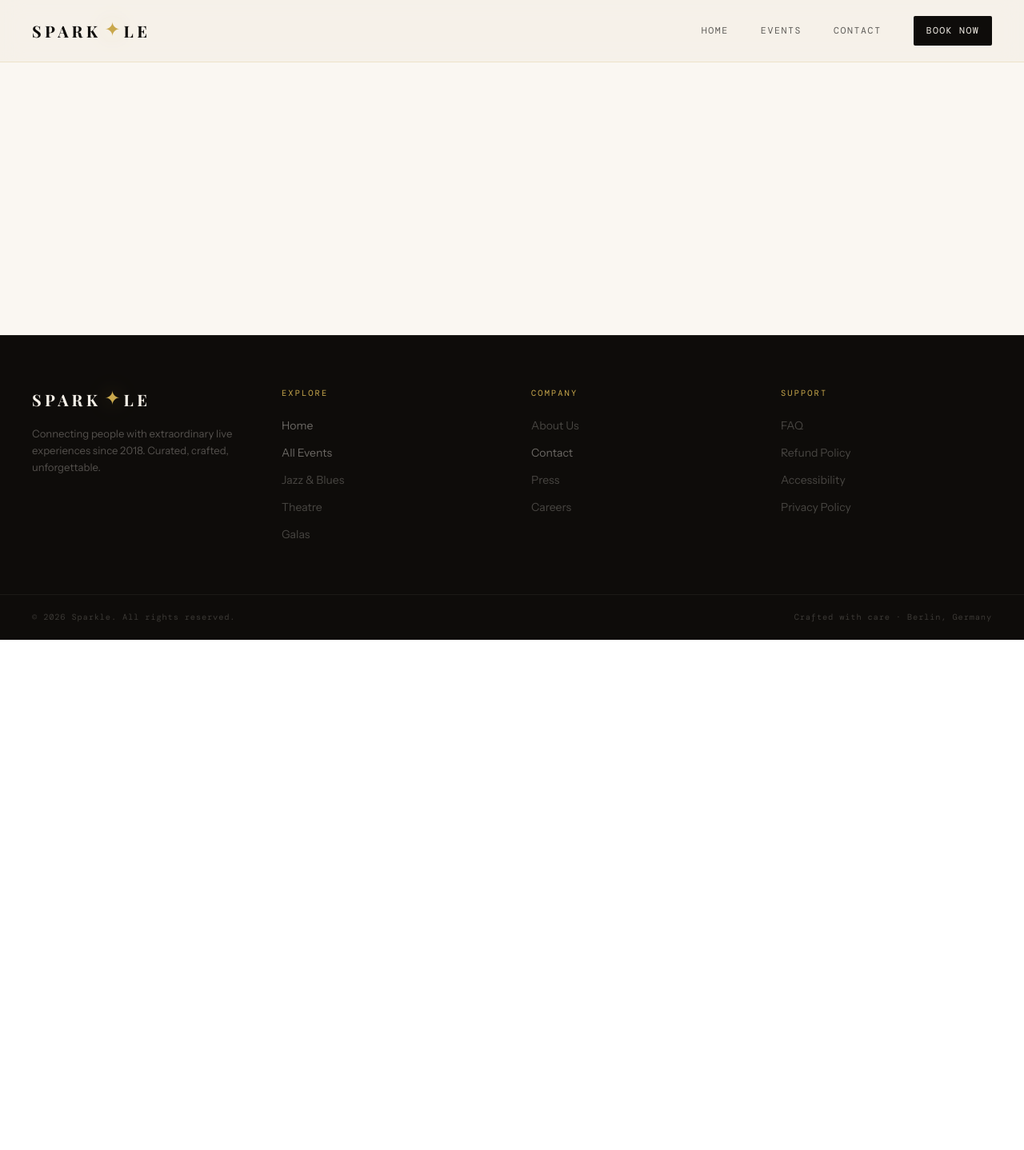
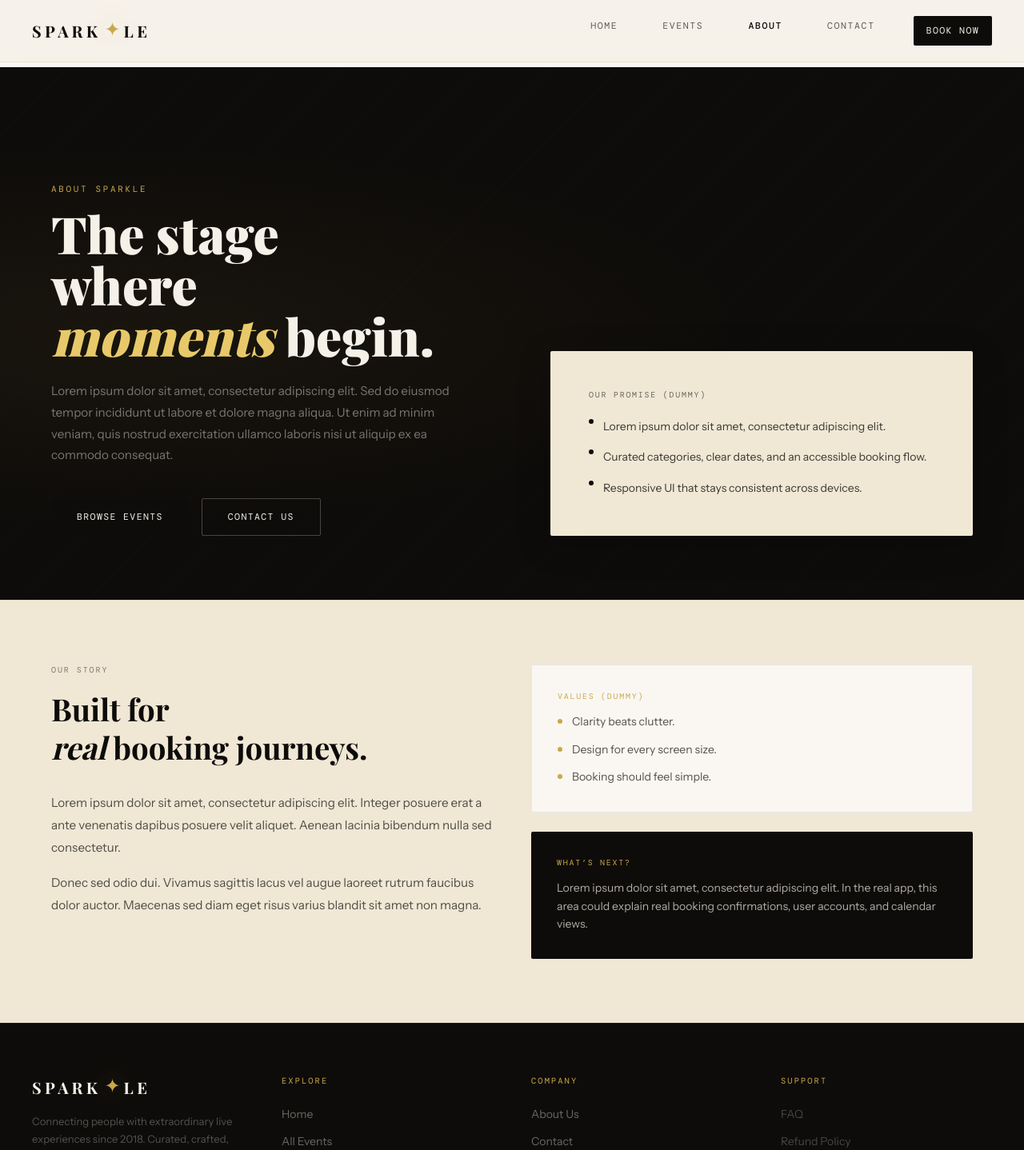
Before and after one commit to Shomen/events, a Nuxt app: page /about in a window 1280 px wide. Shown: the top 1438 px of the page at 80% size. Before the commit the page ends 800 px from the top, so only its background shows below. Built offline with nearby package versions, Linux system fonts and the light colour scheme; a web font is replaced by a local one.

Commit message:
add about page, events listing, booking flow, contact page fix month labels, update footer and README

```diff
--- a/app/components/AppFooter.vue
+++ b/app/components/AppFooter.vue
@@ -44,7 +44,9 @@
         </div>
         <ul class="flex flex-col gap-2.5 list-none p-0 m-0">
           <li>
-            <span class="text-sm text-cream/25 cursor-default">About Us</span>
+            <NuxtLink to="/about" class="text-sm text-cream/40 hover:text-cream transition-colors">
+              About Us
+            </NuxtLink>
           </li>
           <li>
             <NuxtLink to="/contact" class="text-sm text-cream/40 hover:text-cream transition-colors">
--- a/app/components/AppHeader.vue
+++ b/app/components/AppHeader.vue
@@ -1,4 +1,7 @@
 <script setup lang="ts">
+import { computed } from 'vue'
+import { useEventsCatalog } from '../composables/useEventsCatalog'
+
 const { data: catalog } = useEventsCatalog()
 
 const bookHref = computed(() => {
@@ -9,21 +12,34 @@ const bookHref = computed(() => {
 
 <template>
   <header
-    class="fixed top-0 left-0 right-0 z-[100] flex flex-wrap items-center justify-between gap-4 border-b border-gold/20 bg-cream/85 px-5 py-4 backdrop-blur-[14px] sm:px-10 sm:py-5"
+    class="fixed top-0 left-0 right-0 z-[100] border-b border-gold/20 bg-cream/85 px-5 py-4 backdrop-blur-[14px] sm:px-10 sm:py-5"
   >
+    <div
+      class="max-w-[1400px] mx-auto w-full flex flex-col gap-3 sm:flex-row sm:items-center sm:justify-between sm:gap-0"
+    >
+      <div class="flex items-center justify-between">
         <NuxtLink
           to="/"
           class="shrink-0 focus:outline-none focus-visible:ring-2 focus-visible:ring-gold focus-visible:ring-offset-2 focus-visible:ring-offset-cream"
         >
           <SparkleLogo variant="light" />
         </NuxtLink>
+
+        <NuxtLink
+          :to="bookHref"
+          class="bg-ink !text-cream px-4 py-2.5 uppercase tracking-[0.12em] opacity-100 hover:bg-[#1e1a16] transition-colors rounded-sm sm:hidden"
+        >
+          Book Now
+        </NuxtLink>
+      </div>
+
       <nav
-      class="flex flex-wrap items-center gap-6 sm:gap-10 font-mono text-[0.72rem] uppercase tracking-[0.14em]"
+        class="flex flex-wrap justify-center gap-x-3 gap-y-2 font-mono text-[0.64rem] uppercase tracking-[0.14em] sm:justify-end sm:flex-nowrap sm:gap-10 sm:text-[0.72rem]"
         aria-label="Main"
       >
         <NuxtLink
           to="/"
-        class="text-ink/65 hover:text-ink transition-opacity"
+          class="text-ink/65 hover:text-ink transition-opacity px-2 py-1 rounded-sm"
           active-class="!opacity-100 !text-ink font-medium"
           exact-active-class="!opacity-100 !text-ink font-medium"
         >
@@ -31,24 +47,33 @@ const bookHref = computed(() => {
         </NuxtLink>
         <NuxtLink
           to="/events"
-        class="text-ink/65 hover:text-ink transition-opacity"
+          class="text-ink/65 hover:text-ink transition-opacity px-2 py-1 rounded-sm"
           active-class="!opacity-100 !text-ink font-medium"
         >
           Events
         </NuxtLink>
         <NuxtLink
+          to="/about"
+          class="text-ink/65 hover:text-ink transition-opacity px-2 py-1 rounded-sm"
+          active-class="!opacity-100 !text-ink font-medium"
+        >
+          About
+        </NuxtLink>
+        <NuxtLink
           to="/contact"
-        class="text-ink/65 hover:text-ink transition-opacity"
+          class="text-ink/65 hover:text-ink transition-opacity px-2 py-1 rounded-sm"
           active-class="!opacity-100 !text-ink font-medium"
         >
           Contact
         </NuxtLink>
+
         <NuxtLink
           :to="bookHref"
-        class="bg-ink !text-cream px-4 py-2.5 uppercase tracking-[0.12em] opacity-100 hover:bg-[#1e1a16] transition-colors rounded-sm"
+          class="hidden sm:inline-flex bg-ink !text-cream px-4 py-2.5 uppercase tracking-[0.12em] opacity-100 hover:bg-[#1e1a16] transition-colors rounded-sm"
         >
           Book Now
         </NuxtLink>
       </nav>
+    </div>
   </header>
 </template>
--- a/app/layouts/default.vue
+++ b/app/layouts/default.vue
@@ -1,7 +1,7 @@
 <template>
   <div class="min-h-screen flex flex-col bg-paper text-ink font-sans antialiased">
     <AppHeader />
-    <main class="flex-1 w-full pt-[4.75rem] sm:pt-[5.25rem]">
+    <main class="flex-1 w-full pt-[7rem] sm:pt-[5.25rem]">
       <slot />
     </main>
     <AppFooter />
--- /dev/null
+++ b/app/pages/about.vue
@@ -0,0 +1,126 @@
+<script setup lang="ts">
+useHead({ title: 'About — Sparkle' })
+</script>
+
+<template>
+  <div class="space-y-0">
+    <section
+      class="relative px-6 sm:px-10 lg:px-16 pt-28 sm:pt-36 pb-16 lg:pb-20 bg-ink text-cream min-h-[45vh] grid grid-cols-1 lg:grid-cols-2 gap-12 lg:gap-24 items-end overflow-hidden before:absolute before:inset-0 before:pointer-events-none before:bg-[radial-gradient(ellipse_at_10%_50%,rgba(201,168,76,0.06)_0%,transparent_50%),repeating-linear-gradient(135deg,transparent,transparent_60px,rgba(255,255,255,0.008)_60px,rgba(255,255,255,0.008)_61px)]"
+    >
+      <div class="relative z-[1]">
+        <div class="font-mono text-[0.68rem] uppercase tracking-[0.25em] text-gold mb-4">
+          About Sparkle
+        </div>
+        <h1 class="font-display font-black text-4xl sm:text-5xl lg:text-[4rem] leading-[0.95]">
+          The stage<br />
+          where<br /><em class="italic text-gold-light font-display">moments</em> begin.
+        </h1>
+        <p class="text-[0.95rem] leading-[1.75] text-cream/45 font-light max-w-xl mt-6">
+          Lorem ipsum dolor sit amet, consectetur adipiscing elit. Sed do eiusmod tempor incididunt
+          ut labore et dolore magna aliqua. Ut enim ad minim veniam, quis nostrud exercitation
+          ullamco laboris nisi ut aliquip ex ea commodo consequat.
+        </p>
+        <div class="flex flex-wrap gap-4 items-center mt-10">
+          <NuxtLink
+            to="/events"
+            class="inline-block bg-ink text-cream px-8 py-3.5 font-mono text-[0.72rem] uppercase tracking-[0.12em] hover:bg-[#1e1a16] transition-colors rounded-sm"
+          >
+            Browse events
+          </NuxtLink>
+          <NuxtLink
+            to="/contact"
+            class="inline-block border-[1.5px] border-cream/25 text-cream px-8 py-3.5 font-mono text-[0.72rem] uppercase tracking-[0.12em] hover:bg-cream/[0.06] transition-colors rounded-sm"
+          >
+            Contact us
+          </NuxtLink>
+        </div>
+      </div>
+
+      <div class="relative z-[1]">
+        <div class="bg-warm p-6 sm:p-10 lg:p-12 rounded-sm shadow-[0_10px_40px_rgba(0,0,0,0.25)]">
+          <div class="font-mono text-[0.62rem] uppercase tracking-[0.18em] text-ink/60 mb-5">
+            Our promise (dummy)
+          </div>
+          <ul class="space-y-4">
+            <li class="flex items-start gap-3">
+              <span class="mt-0.5 w-1.5 h-1.5 bg-ink rounded-full shrink-0" />
+              <p class="text-ink/80 text-sm leading-relaxed">
+                Lorem ipsum dolor sit amet, consectetur adipiscing elit.
+              </p>
+            </li>
+            <li class="flex items-start gap-3">
+              <span class="mt-0.5 w-1.5 h-1.5 bg-ink rounded-full shrink-0" />
+              <p class="text-ink/80 text-sm leading-relaxed">
+                Curated categories, clear dates, and an accessible booking flow.
+              </p>
+            </li>
+            <li class="flex items-start gap-3">
+              <span class="mt-0.5 w-1.5 h-1.5 bg-ink rounded-full shrink-0" />
+              <p class="text-ink/80 text-sm leading-relaxed">
+                Responsive UI that stays consistent across devices.
+              </p>
+            </li>
+          </ul>
+        </div>
+      </div>
+    </section>
+
+    <section class="px-6 sm:px-10 lg:px-16 py-16 lg:py-20 bg-warm border-t border-ink/[0.08]">
+      <div class="max-w-[1400px] mx-auto">
+        <div class="flex flex-col lg:flex-row lg:items-start gap-12">
+          <div class="lg:w-1/2">
+            <div class="font-mono text-[0.62rem] uppercase tracking-[0.2em] text-ink/50 mb-4">
+              Our story
+            </div>
+            <h2 class="font-display font-bold text-3xl sm:text-[2.4rem] leading-tight text-ink">
+              Built for<br /><em class="font-display italic">real</em> booking journeys.
+            </h2>
+            <div class="mt-8 space-y-4">
+              <p class="text-[0.95rem] leading-[1.85] text-ink/70">
+                Lorem ipsum dolor sit amet, consectetur adipiscing elit. Integer posuere erat a ante
+                venenatis dapibus posuere velit aliquet. Aenean lacinia bibendum nulla sed
+                consectetur.
+              </p>
+              <p class="text-[0.95rem] leading-[1.85] text-ink/70">
+                Donec sed odio dui. Vivamus sagittis lacus vel augue laoreet rutrum faucibus
+                dolor auctor. Maecenas sed diam eget risus varius blandit sit amet non magna.
+              </p>
+            </div>
+          </div>
+
+          <div class="lg:w-1/2 space-y-6">
+            <div class="bg-paper border-[1.5px] border-ink/12 p-6 sm:p-8 rounded-sm">
+              <div class="font-mono text-[0.62rem] uppercase tracking-[0.18em] text-gold mb-3">
+                Values (dummy)
+              </div>
+              <ul class="space-y-3">
+                <li class="flex items-start gap-3">
+                  <span class="w-1.5 h-1.5 bg-gold rounded-full mt-2 shrink-0" />
+                  <span class="text-ink/70 text-sm leading-relaxed">Clarity beats clutter.</span>
+                </li>
+                <li class="flex items-start gap-3">
+                  <span class="w-1.5 h-1.5 bg-gold rounded-full mt-2 shrink-0" />
+                  <span class="text-ink/70 text-sm leading-relaxed">Design for every screen size.</span>
+                </li>
+                <li class="flex items-start gap-3">
+                  <span class="w-1.5 h-1.5 bg-gold rounded-full mt-2 shrink-0" />
+                  <span class="text-ink/70 text-sm leading-relaxed">Booking should feel simple.</span>
+                </li>
+              </ul>
+            </div>
+
+            <div class="bg-ink text-cream p-6 sm:p-8 rounded-sm">
+              <div class="font-mono text-[0.62rem] uppercase tracking-[0.18em] text-gold mb-3">
+                What’s next?
+              </div>
+              <p class="text-sm text-cream/70 leading-relaxed">
+                Lorem ipsum dolor sit amet, consectetur adipiscing elit. In the real app, this area
+                could explain real booking confirmations, user accounts, and calendar views.
+              </p>
+            </div>
+          </div>
+        </div>
+      </div>
+    </section>
+  </div>
+</template>
--- a/app/pages/events/index.vue
+++ b/app/pages/events/index.vue
@@ -1,5 +1,10 @@
 <script setup lang="ts">
+import { computed, ref } from 'vue'
+import { useRoute, useRouter } from 'vue-router'
+import { useEventsCatalog } from '../../composables/useEventsCatalog'
+
 const route = useRoute()
+const router = useRouter()
 const { data: catalog, pending, error } = useEventsCatalog()
 
 const selectedCategoryId = computed(() => {
@@ -14,8 +19,18 @@ const monthOptions = computed(() => {
   for (const e of catalog.value?.events ?? []) {
     set.add(e.date.slice(0, 7))
   }
-  return [...set].sort()
+  const months = [...set].sort()
+  return months.map((m) => ({ value: m, label: formatMonthLabel(m) }))
 })
+
+function formatMonthLabel(ym: string) {
+  const match = ym.match(/^(\d{4})-(\d{2})$/)
+  if (!match) return ym
+  const year = Number(match[1])
+  const monthIndex = Number(match[2]) - 1
+  const d = new Date(Date.UTC(year, monthIndex, 1))
+  return new Intl.DateTimeFormat('en-GB', { month: 'long', year: 'numeric' }).format(d)
+}
 
 const filteredEvents = computed(() => {
   let list = [...(catalog.value?.events ?? [])]
@@ -31,7 +46,7 @@ const filteredEvents = computed(() => {
 })
 
 function setCategory(id: string | undefined) {
-  navigateTo({ path: '/events', query: id ? { category: id } : {} })
+  router.push({ path: '/events', query: id ? { category: id } : {} })
 }
 
 function clearFilters() {
@@ -100,8 +115,8 @@ function clearFilters() {
           class="w-full bg-paper border-[1.5px] border-ink/12 px-4 py-3 font-sans text-sm text-ink rounded-sm outline-none focus:border-gold cursor-pointer"
         >
           <option value="">All upcoming</option>
-          <option v-for="m in monthOptions" :key="m" :value="m">
-            {{ m }}
+          <option v-for="m in monthOptions" :key="m.value" :value="m.value">
+            {{ m.label }}
           </option>
         </select>
       </div>
```
Also changed, not shown: 1 other file (tests, documents, lock files or other folders). Lines whose indentation alone changed are shown as unchanged.
